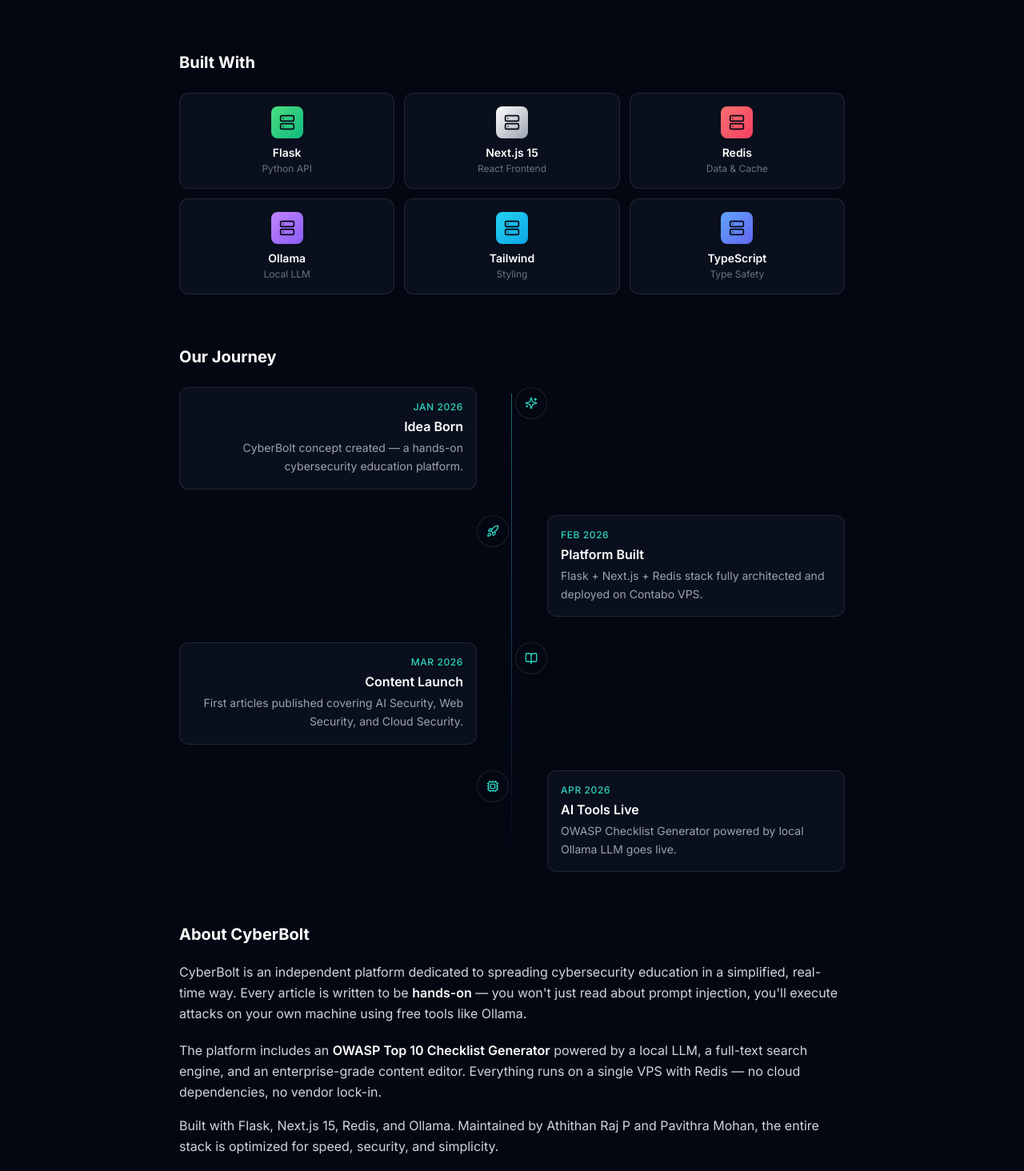
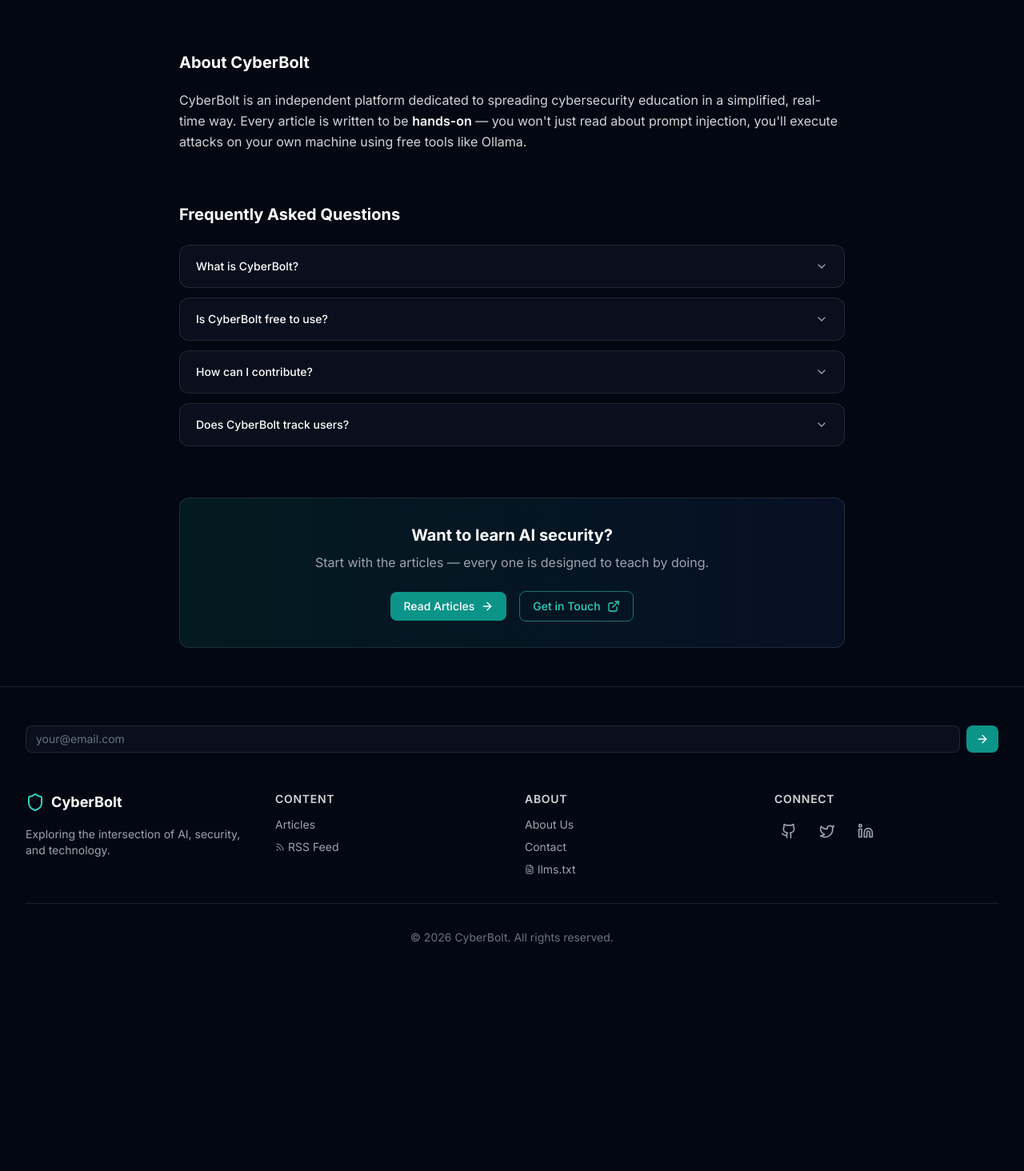
Before and after one commit to boltathi/cyberbolt, a Next.js app in the folder frontend/: page /about in a window 1280 px wide. Shown: the part 1806-3270 px from the top of the page at 80% size. After the commit the page ends 3036 px from the top, so only its background shows below. Built offline with nearby package versions, Linux system fonts and the light colour scheme; no server answers.

Commit message:
about: remove Built With, Our Journey, and tech detail paragraphs

```diff
--- a/frontend/src/app/about/page.tsx
+++ b/frontend/src/app/about/page.tsx
@@ -1,8 +1,6 @@
 import {
   Shield, Code, Brain, Zap, ExternalLink, Twitter, Linkedin,
-  ArrowRight, BookOpen, Layers, Server, Database, Cpu,
-  ChevronDown, ChevronUp, Heart, Eye, Users, Sparkles, Globe,
-  Calendar, Rocket, Target, Award,
+  ArrowRight, BookOpen, Layers, Heart, Eye, Users,
 } from "lucide-react";
 import Link from "next/link";
 import { PersonJsonLd } from "@/components/seo/JsonLd";
@@ -19,22 +17,6 @@
   { label: "Categories Covered", value: "10", icon: Layers },
   { label: "Team Members", value: "2", icon: Users },
   { label: "Open Source", value: "100%", icon: Code },
-];
-
-const techStack = [
-  { name: "Flask", desc: "Python API", color: "from-green-400 to-emerald-500" },
-  { name: "Next.js 15", desc: "React Frontend", color: "from-white to-gray-400" },
-  { name: "Redis", desc: "Data & Cache", color: "from-red-400 to-rose-500" },
-  { name: "Ollama", desc: "Local LLM", color: "from-purple-400 to-violet-500" },
-  { name: "Tailwind", desc: "Styling", color: "from-cyan-400 to-sky-500" },
-  { name: "TypeScript", desc: "Type Safety", color: "from-blue-400 to-indigo-500" },
-];
-
-const milestones = [
-  { date: "Jan 2026", title: "Idea Born", desc: "CyberBolt concept created — a hands-on cybersecurity education platform.", icon: Sparkles },
-  { date: "Feb 2026", title: "Platform Built", desc: "Flask + Next.js + Redis stack fully architected and deployed on Contabo VPS.", icon: Rocket },
-  { date: "Mar 2026", title: "Content Launch", desc: "First articles published covering AI Security, Web Security, and Cloud Security.", icon: BookOpen },
-  { date: "Apr 2026", title: "AI Tools Live", desc: "OWASP Checklist Generator powered by local Ollama LLM goes live.", icon: Cpu },
 ];
 
 const values = [
@@ -224,54 +206,6 @@
           </div>
         </section>
 
-        {/* Tech Stack */}
-        <section className="mb-16">
-          <h2 className="mb-6 text-xl font-bold text-white">Built With</h2>
-          <div className="grid grid-cols-2 gap-3 sm:grid-cols-3">
-            {techStack.map((tech) => (
-              <div key={tech.name} className="rounded-xl border border-white/10 bg-gray-900/50 p-4 text-center group hover:border-white/20 transition-colors">
-                <div className={`mx-auto mb-2 h-10 w-10 rounded-lg bg-gradient-to-br ${tech.color} flex items-center justify-center`}>
-                  <Server className="h-5 w-5 text-gray-950" />
-                </div>
-                <div className="font-semibold text-white text-sm">{tech.name}</div>
-                <div className="text-xs text-gray-500 mt-0.5">{tech.desc}</div>
-              </div>
-            ))}
-          </div>
-        </section>
-
-        {/* Timeline / Milestones */}
-        <section className="mb-16">
-          <h2 className="mb-6 text-xl font-bold text-white">Our Journey</h2>
-          <div className="relative">
-            {/* Vertical line */}
-            <div className="absolute left-[19px] top-2 bottom-2 w-px bg-gradient-to-b from-cyber-400/50 via-brand-400/30 to-transparent sm:left-1/2 sm:-translate-x-px" />
-
-            <div className="space-y-8">
-              {milestones.map((m, i) => (
-                <div key={m.title} className={`relative flex items-start gap-6 sm:gap-0 ${i % 2 === 0 ? "sm:flex-row" : "sm:flex-row-reverse"}`}>
-                  {/* Content */}
-                  <div className={`flex-1 ${i % 2 === 0 ? "sm:pr-12 sm:text-right" : "sm:pl-12 sm:text-left"}`}>
-                    <div className="rounded-xl border border-white/10 bg-gray-900/50 p-4 sm:inline-block">
-                      <div className="text-xs text-cyber-400 font-medium uppercase tracking-wider">{m.date}</div>
-                      <h3 className="mt-1 font-semibold text-white">{m.title}</h3>
-                      <p className="mt-1 text-sm text-gray-400 leading-relaxed">{m.desc}</p>
-                    </div>
-                  </div>
-
-                  {/* Dot */}
-                  <div className="absolute left-0 flex h-10 w-10 flex-shrink-0 items-center justify-center rounded-full border border-white/10 bg-gray-950 sm:relative sm:left-auto">
-                    <m.icon className="h-4 w-4 text-cyber-400" />
-                  </div>
-
-                  {/* Spacer for the other side */}
-                  <div className="hidden flex-1 sm:block" />
-                </div>
-              ))}
-            </div>
-          </div>
-        </section>
-
         {/* About CyberBolt */}
         <section className="mb-16">
           <h2 className="mb-4 text-xl font-bold text-white">About CyberBolt</h2>
@@ -281,15 +215,6 @@
               in a simplified, real-time way. Every article is written to be <strong>hands-on</strong> — you
               won&apos;t just read about prompt injection, you&apos;ll execute attacks on your own machine
               using free tools like Ollama.
-            </p>
-            <p className="text-gray-300 leading-relaxed">
-              The platform includes an <strong>OWASP Top 10 Checklist Generator</strong> powered
-              by a local LLM, a full-text search engine, and an enterprise-grade content editor.
-              Everything runs on a single VPS with Redis — no cloud dependencies, no vendor lock-in.
-            </p>
-            <p className="text-gray-300 leading-relaxed">
-              Built with Flask, Next.js 15, Redis, and Ollama. Maintained by Athithan Raj P and
-              Pavithra Mohan, the entire stack is optimized for speed, security, and simplicity.
             </p>
           </div>
         </section>
```
